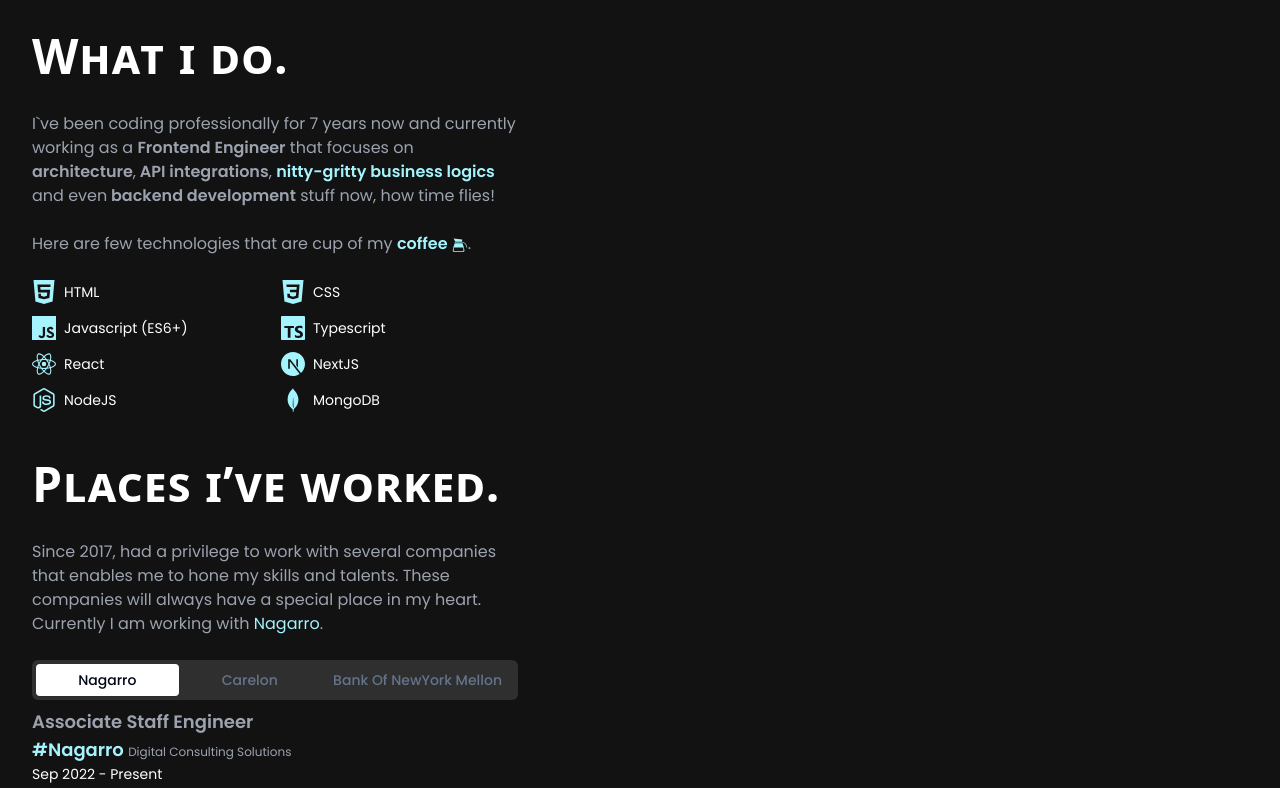
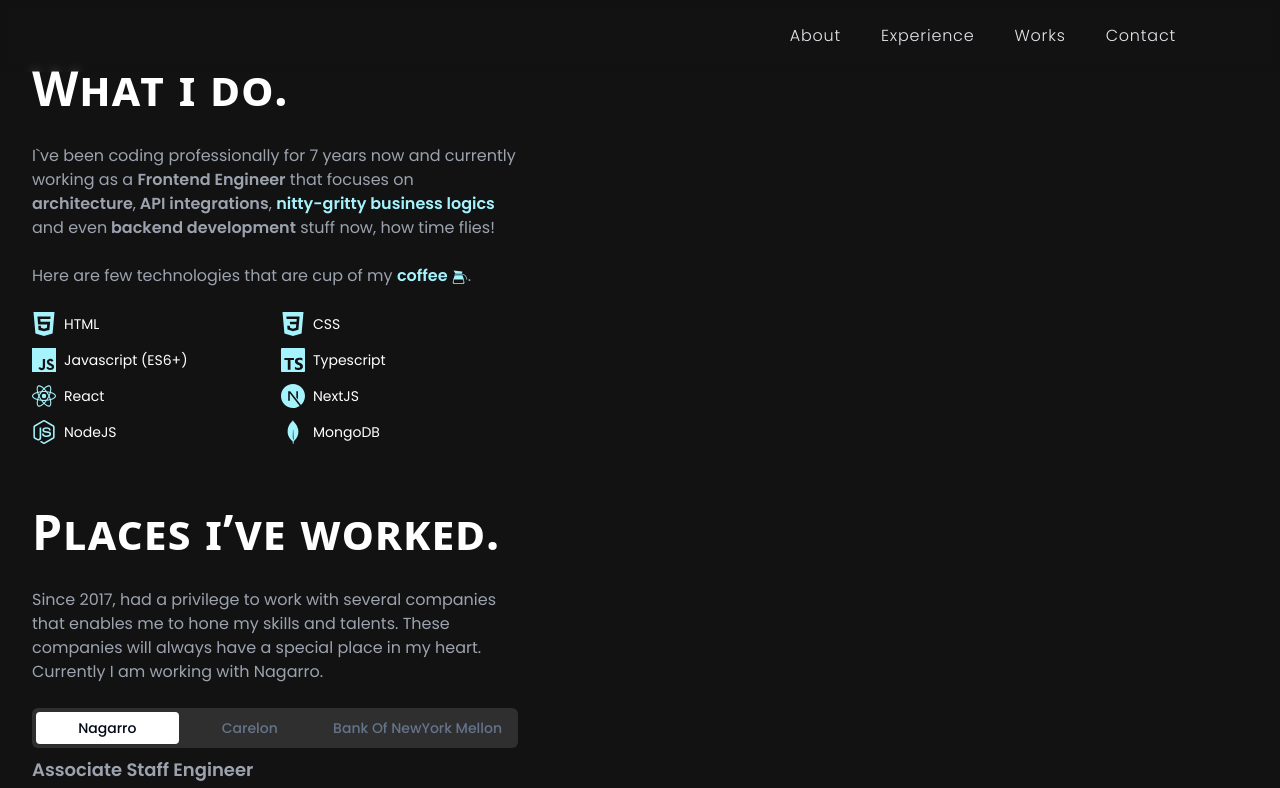
Before and after one commit to maniraj-v/Portfolio, a Next.js app: page / in a window 1280 px wide. Shown: the top 788 px of the page. Built offline with nearby package versions, Linux system fonts and the light colour scheme.

Commit message:
Added Navbar and Scroll to section

```diff
--- /dev/null
+++ b/app/_components/Navbar/index.tsx
@@ -0,0 +1,23 @@
+import { navLinks } from "@/app/_constants/navlinks";
+
+function Navbar() {
+  return (
+    <nav className="fixed top-0 w-full p-6 backdrop-blur-sm z-10">
+      <ul className="flex gap-10 items-center justify-end mr-20">
+        {navLinks.map(({ href, label }) => {
+          return (
+            <li key={href}>
+              <a
+                href={`#${href}`}
+                className="text-gray-200 tracking-wider decoration-cyan-200 font-light"
+              >
+                {label}
+              </a>
+            </li>
+          );
+        })}
+      </ul>
+    </nav>
+  );
+}
+export default Navbar;
--- a/app/_components/Projects/index.tsx
+++ b/app/_components/Projects/index.tsx
@@ -2,7 +2,7 @@
 
 export default function Projects() {
   return (
-    <section id="projects">
+    <section id="works">
       <header className="title-caps mb-8">Some of my works.</header>
       <p className="text-gray-400 mb-6">
         Check out some of the works I made at freelancing, company projects and
--- /dev/null
+++ b/app/_constants/navlinks.ts
@@ -0,0 +1,18 @@
+export const navLinks = [
+  {
+    label: "About",
+    href: "about",
+  },
+  {
+    label: "Experience",
+    href: "experience",
+  },
+  {
+    label: "Works",
+    href: "works",
+  },
+  {
+    label: "Contact",
+    href: "contact",
+  },
+];
--- a/app/globals.css
+++ b/app/globals.css
@@ -71,9 +71,12 @@
   }
   html {
     scroll-behavior: smooth;
+    scroll-padding-top: 4rem;
   }
   a {
     @apply text-cyan-200 hover:underline;
+    font: inherit;
+    color: inherit;
   }
 }
 
--- a/app/layout.tsx
+++ b/app/layout.tsx
@@ -2,6 +2,7 @@
 import { Poppins } from "next/font/google";
 import "./globals.css";
 import { cn } from "@/lib/utils";
+import Navbar from "./_components/Navbar";
 
 const fontSans = Poppins({
   weight: ["100", "300", "400", "500", "600"],
--- a/app/page.tsx
+++ b/app/page.tsx
@@ -1,12 +1,14 @@
 import About from "./_components/About";
 import Contact from "./_components/Contact";
 import Experience from "./_components/Experience";
+import Navbar from "./_components/Navbar";
 import Projects from "./_components/Projects";
 
 export default function Home() {
   return (
     <main>
-      <div className="flex flex-col gap-12 max-w-[550px] p-8">
+      <Navbar />
+      <div className="flex flex-col gap-16 max-w-[550px] p-8 pt-16">
         <About />
         <Experience />
         <Projects />
```
